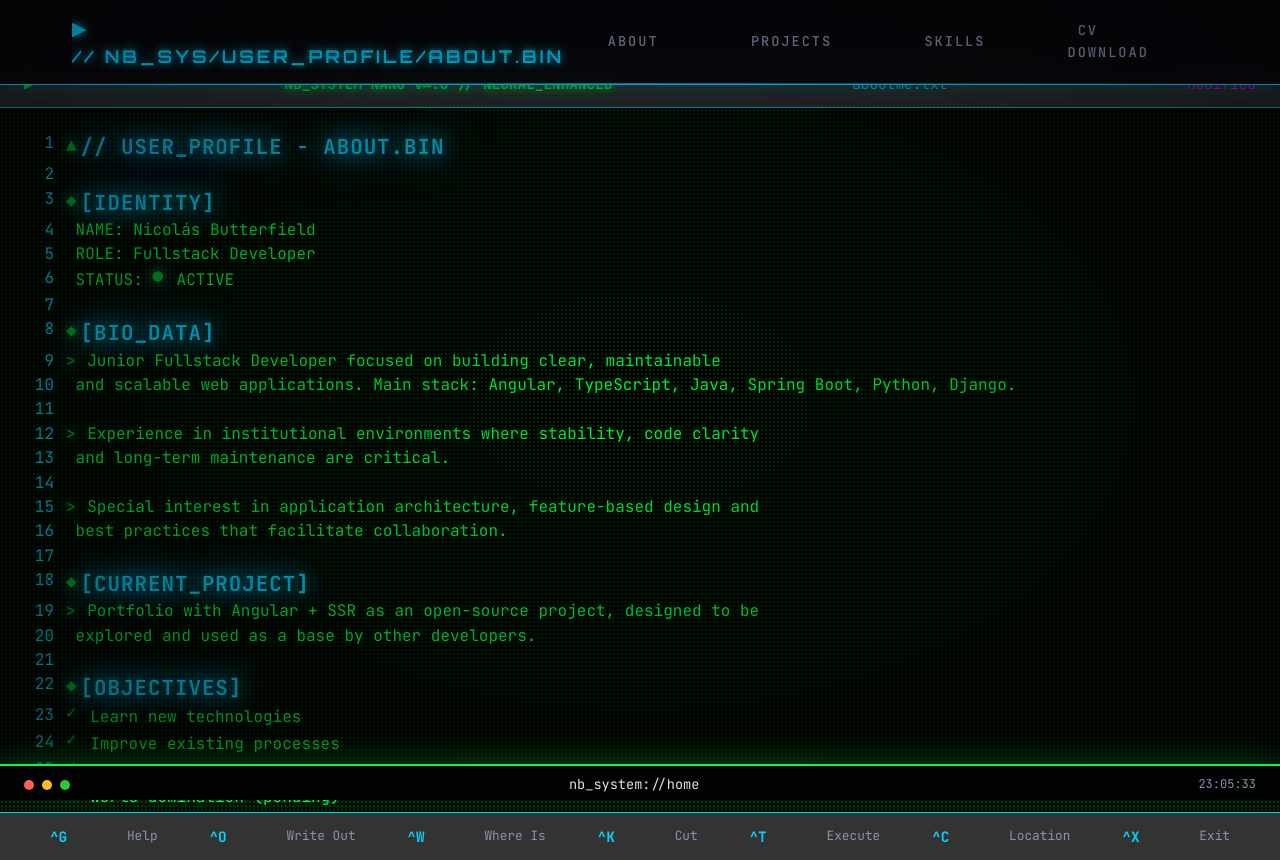
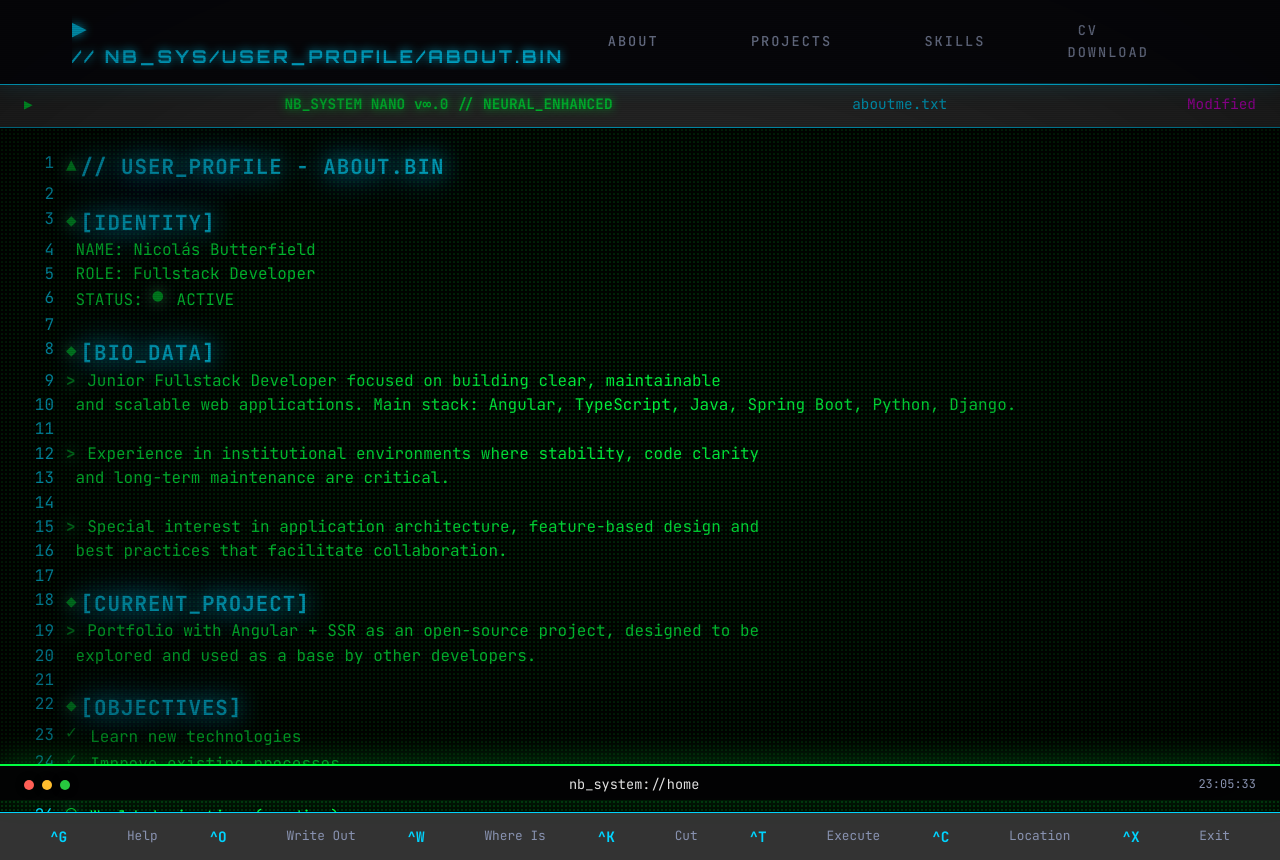
Before and after one commit to NicoButter/portfolio_2026, an Angular app: page /about in a window 1280 px wide. Built offline with nearby package versions, Linux system fonts and the light colour scheme.

Commit message:
style: update layout styles for terminal page and nano editor

```diff
--- a/src/app/features/about/about.scss
+++ b/src/app/features/about/about.scss
@@ -1,15 +1,16 @@
 .terminal-page {
   min-height: 100vh;
   padding: 0;
+  padding-top: 20px;
   position: relative;
   display: flex;
-  justify-content: center;
-  align-items: center;
+  justify-content: flex-start;
+  align-items: stretch;
 }
 
 .nano-editor {
   width: 100vw;
-  height: 100vh;
+  height: calc(100vh - 20px);
   background: #000;
   border: none;
   border-radius: 0;
--- a/src/app/features/projects/projects.scss
+++ b/src/app/features/projects/projects.scss
@@ -1,15 +1,16 @@
 .terminal-page {
   min-height: 100vh;
   padding: 0;
+  padding-top: 20px;
   position: relative;
   display: flex;
-  justify-content: center;
-  align-items: center;
+  justify-content: flex-start;
+  align-items: stretch;
 }
 
 .nano-editor {
   width: 100vw;
-  height: 100vh;
+  height: calc(100vh - 20px);
   background: #000;
   border: none;
   border-radius: 0;
@@ -432,6 +433,7 @@
 @media (max-width: 768px) {
   .terminal-page {
     padding: var(--spacing-md);
+    padding-top: 50px;
   }
 
   .project-image {
```
